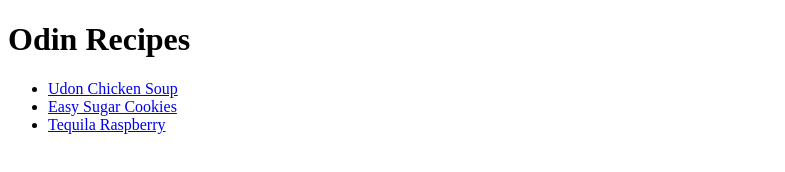
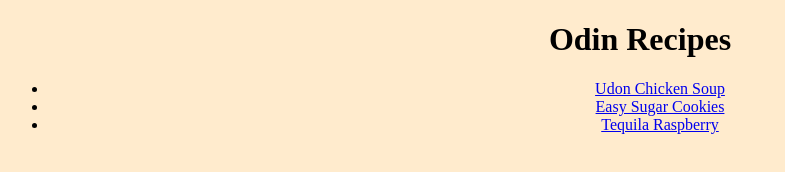
Before and after one commit to nechbet/odin-recipes, a plain HTML site: page index.html in a window 1280 px wide. Shown: the whole page, without its empty margins (0-785 px from the left). Drawn offline with Linux system fonts and the light colour scheme.

Commit message:
css for main page added

```diff
--- a/index.html
+++ b/index.html
@@ -5,9 +5,10 @@
         <meta http-equiv="X-UA-Compatible" content="IE=edge">
         <meta name="viewport" content="width=device-width, initial-scale=1.0">
         <title>Document</title>
+        <link rel="stylesheet" href="style.css">
     </head>
     <body>
-        <h1>Odin Recipes</h1>
+        <h1 class="page-header">Odin Recipes</h1>
         <ul>
             <li><a href="recipes/udonsoup.html">Udon Chicken Soup</a></li>
             <li><a href="recipes/easysugarcookies.html">Easy Sugar Cookies</a></li>
--- /dev/null
+++ b/style.css
@@ -0,0 +1,9 @@
+body {
+    background-color: blanchedalmond;
+    text-align: center;
+
+};
+
+h1 {
+    font-family: Arial, Helvetica, sans-serif;
+};
```
Also changed, not shown: Aboreto-Regular.ttf (added), OFL.txt (added).
